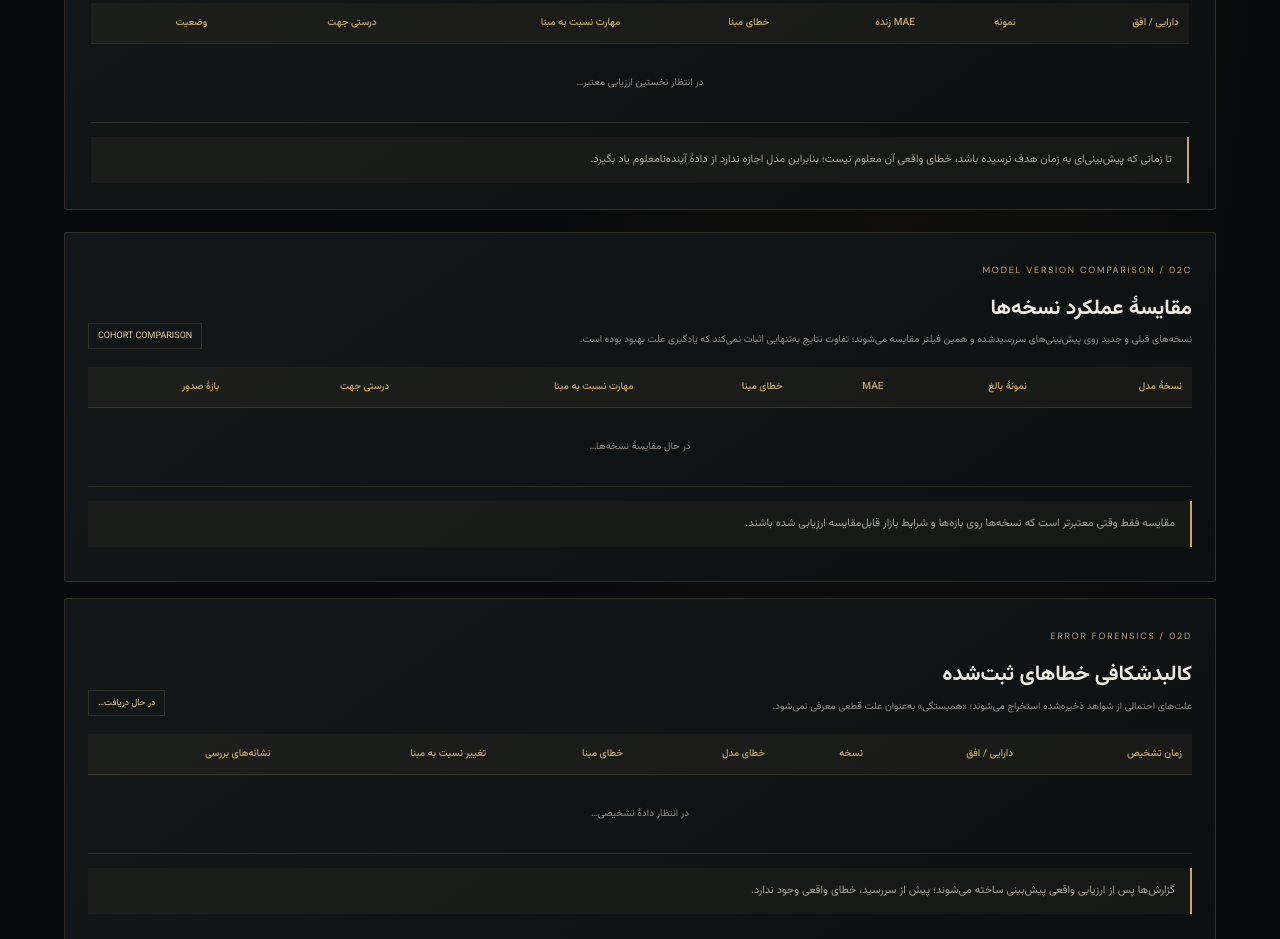
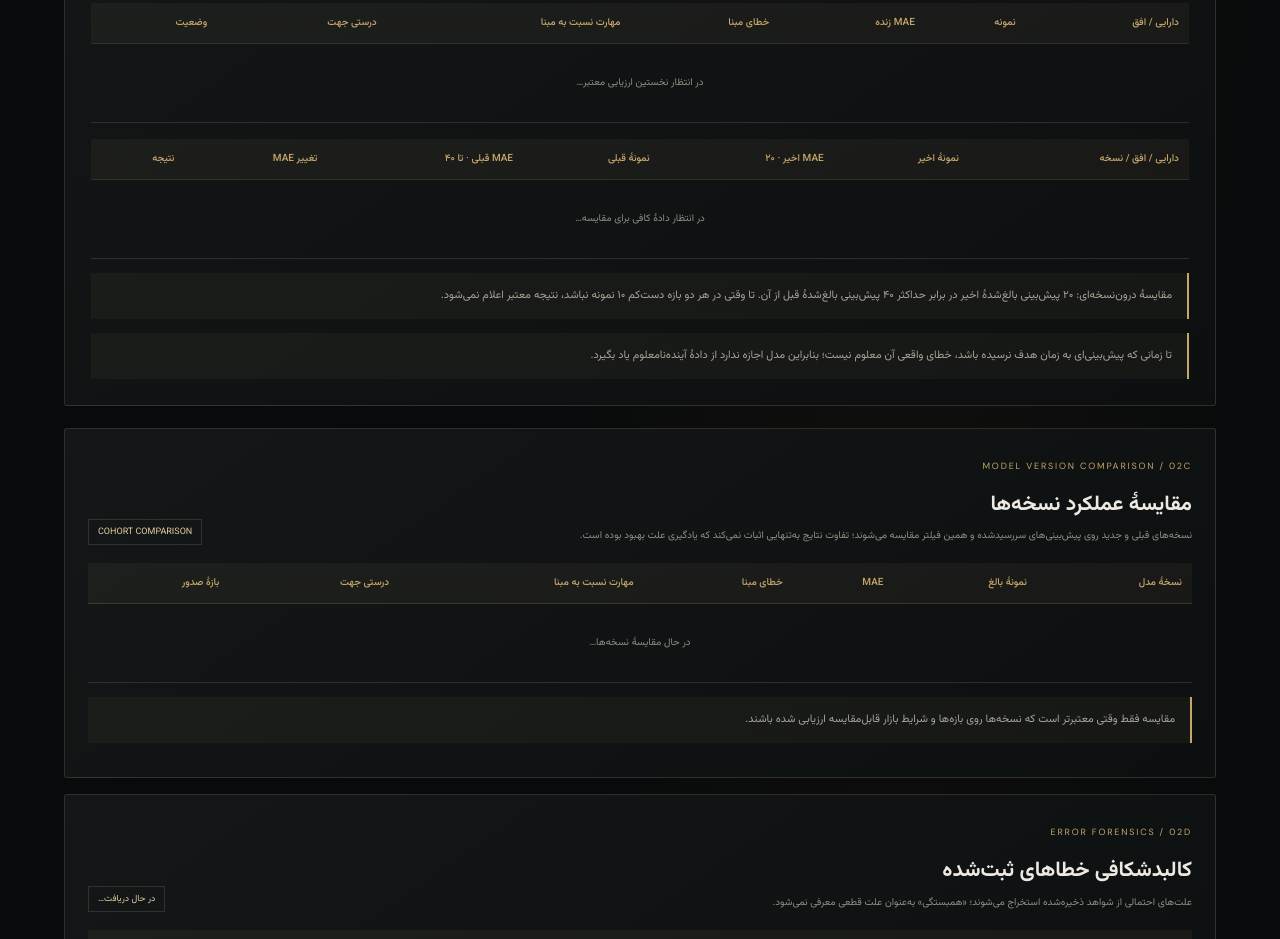
Before and after one commit to Amir-Studio/History, a plain HTML site: page forecasts/index.html in a window 1280 px wide. Shown: the part 1480-2419 px from the top of the page. Drawn offline with Linux system fonts and the light colour scheme; no server answers.

Commit message:
Add explicit before-after learning comparison panel

```diff
--- a/forecasts/index.html
+++ b/forecasts/index.html
@@ -69,6 +69,8 @@
   <article><span>آخرین بررسی</span><strong id="learningLast">—</strong></article>
  </div>
  <div class="table-wrap learning-table"><table><thead><tr><th>دارایی / افق</th><th>نمونه</th><th>MAE زنده</th><th>خطای مبنا</th><th>مهارت نسبت به مبنا</th><th>درستی جهت</th><th>وضعیت</th></tr></thead><tbody id="learningRows"><tr><td colspan="7" class="empty">در انتظار نخستین ارزیابی معتبر…</td></tr></tbody></table></div>
+ <div class="table-wrap learning-table before-after-table"><table><thead><tr><th>دارایی / افق / نسخه</th><th>نمونهٔ اخیر</th><th>MAE اخیر · ۲۰</th><th>نمونهٔ قبلی</th><th>MAE قبلی · تا ۴۰</th><th>تغییر MAE</th><th>نتیجه</th></tr></thead><tbody id="beforeAfterRows"><tr><td colspan="7" class="empty">در انتظار دادهٔ کافی برای مقایسه…</td></tr></tbody></table></div>
+ <p class="learning-note" id="beforeAfterNote">مقایسهٔ درون‌نسخه‌ای: ۲۰ پیش‌بینی بالغ‌شدهٔ اخیر در برابر حداکثر ۴۰ پیش‌بینی بالغ‌شدهٔ قبل از آن. تا وقتی در هر دو بازه دست‌کم ۱۰ نمونه نباشد، نتیجه معتبر اعلام نمی‌شود.</p>
  <div class="learning-note" id="learningNote">تا زمانی که پیش‌بینی‌ای به زمان هدف نرسیده باشد، خطای واقعی آن معلوم نیست؛ بنابراین مدل اجازه ندارد از دادهٔ آینده‌نامعلوم یاد بگیرد.</div>
 </section>
 
```
